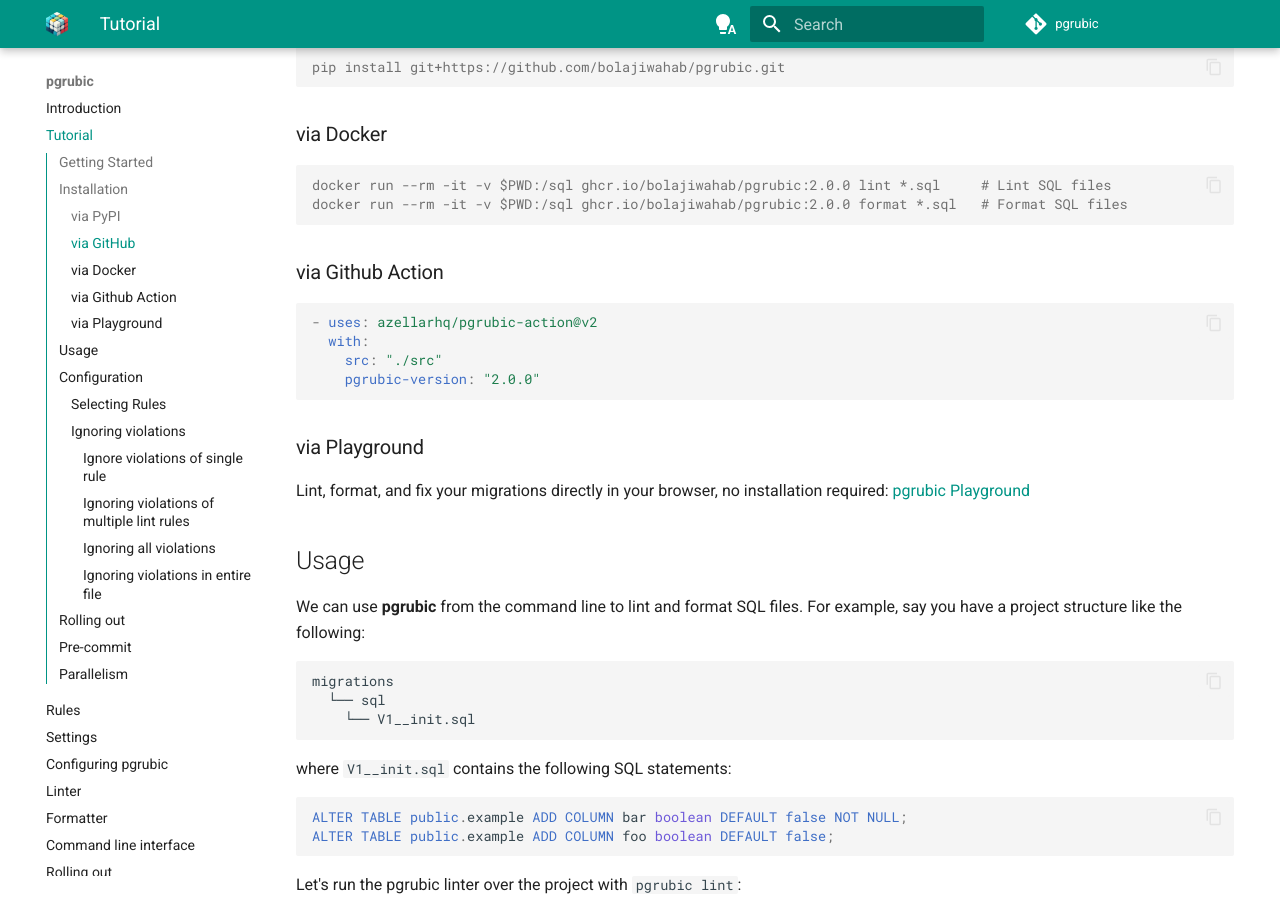
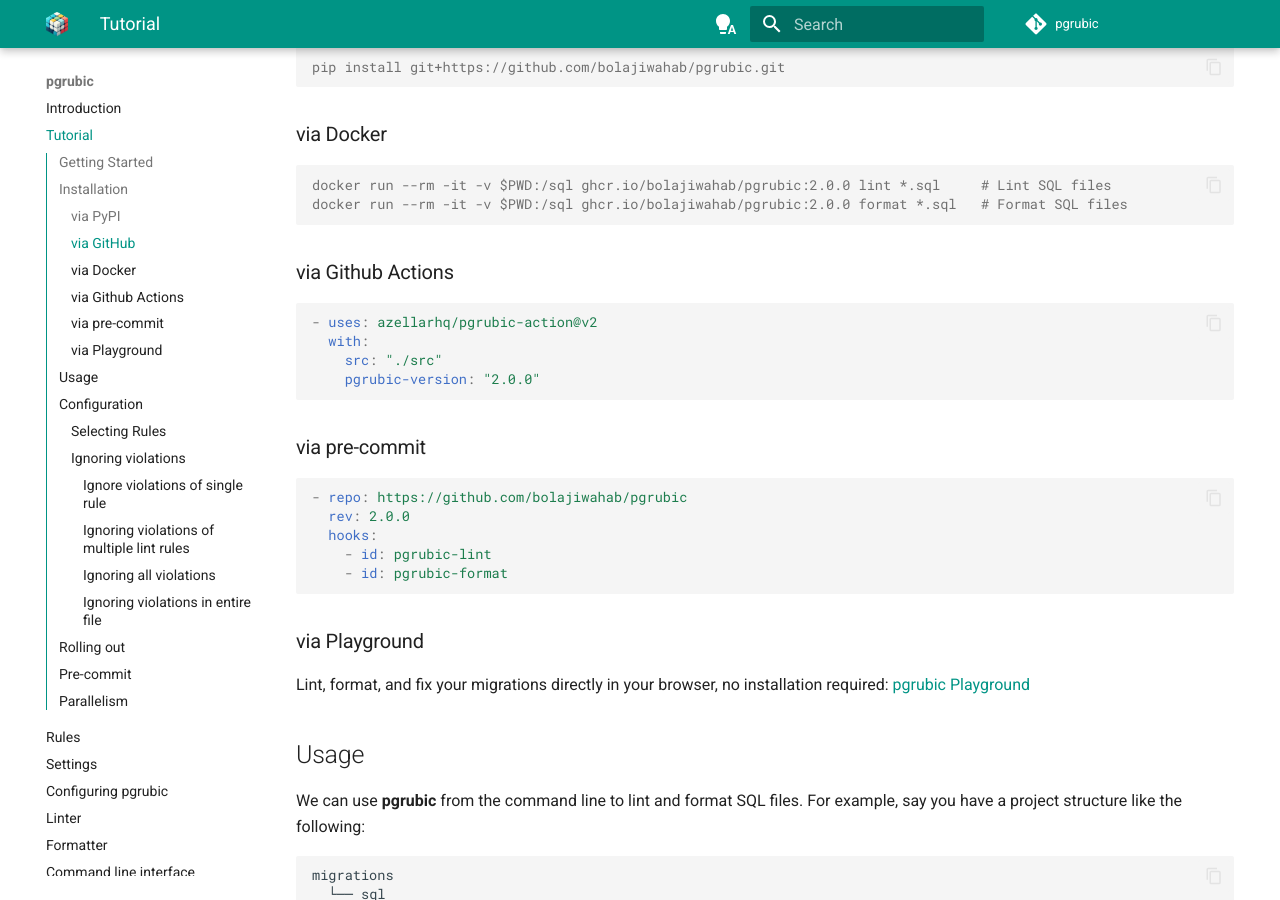
Before and after one commit to bolajiwahab/pgrubic, an MkDocs documentation site: the page built from docs/docs/tutorial.md, in a window 1280 px wide and 900 px high, scrolled down 571 px. Built offline with MkDocs 1.6.1 and Material for MkDocs 9.7.7, drawn with Linux system fonts in a browser that asks for light colours; comment, search, counter and statistics services are not loaded.

Commit message:
docs: document other installation options

````diff
--- a/docs/docs/tutorial.md
+++ b/docs/docs/tutorial.md
@@ -27,13 +27,23 @@
 docker run --rm -it -v $PWD:/sql ghcr.io/bolajiwahab/pgrubic:2.0.0 format *.sql   # Format SQL files
 ```
 
-### via Github Action
+### via Github Actions
 
 ```yaml
 - uses: azellarhq/pgrubic-action@v2
   with:
     src: "./src"
     pgrubic-version: "2.0.0"
+```
+
+### via pre-commit
+
+```yaml
+- repo: https://github.com/bolajiwahab/pgrubic
+  rev: 2.0.0
+  hooks:
+    - id: pgrubic-lint
+    - id: pgrubic-format
 ```
 
 ### via Playground
````
Also changed, not shown: README.md.
